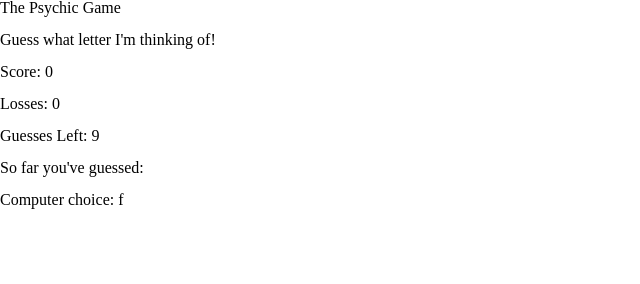
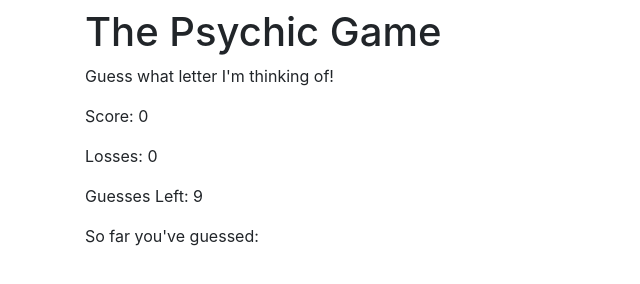
Before and after one commit to cstkpk/Psychic-Game, a plain HTML site: page index.html in a window 1280 px wide. Shown: the whole page, without its empty margins (0-640 px from the left). Drawn offline with nearby package versions, Linux system fonts and the light colour scheme.

Commit message:
Added Bootstrap link to html file

```diff
--- a/assets/javascript/game.js
+++ b/assets/javascript/game.js
@@ -12,9 +12,9 @@ var computerChoice = choices[Math.floor(Math.random() * choices.length)];
 // Let's see what the computer's choice is
 console.log("Computer chooses: " + computerChoice);
     // Delete this later (don't actually want to show the computer's choice)
-    function showComputerChoice() {
-        document.querySelector("#computer-choice").innerHTML = "Computer choice: " + computerChoice;
-    }
+    // function showComputerChoice() {
+    //     document.querySelector("#computer-choice").innerHTML = "Computer choice: " + computerChoice;
+    // }
 
 // Function that updates the score
 function updateScore() {
@@ -47,19 +47,9 @@ function updateGuessesMade() {
         this.computerChoice = this.choices[Math.floor(Math.random() * this.choices.length)];
         console.log("New Computer Choice is: " + computerChoice);
 
-
+        // Can't figure out how to get new computer guess to show on DOM (although don't need this for the homework--would just be nice to know how to do)
+        // computerChoice.textContent = this.computerChoice;
     }
-
-// function newComputerChoice() {
-//     choices[Math.floor(Math.random() * choices.length)];
-//     document.querySelector("#computer-choice").innerHTML = "Computer choice: " + computerChoice;
-// }
-
-// This isn't working -- why?
-// function newComputerChoice() {
-//     computerChoice = choices[Math.floor(Math.random() * choices.length)];
-//     console.log("Computer chooses: " + computerChoice);
-// }
 
 // Function that resets the stats (other than score and losses, which accumulate through all rounds of the game)
 var reset = function() {
@@ -68,8 +58,6 @@ var reset = function() {
     updateGuessesLeft();
     updateGuessesMade();
     newComputerChoice();
-    // computerChoice = choices[Math.floor(Math.random() * choices.length)];
-    // newComputerChoice = computerChoice + newComputerChoice;
 }
 
 // THE GAME
@@ -79,7 +67,7 @@ updateScore();
 updateLosses();
 updateGuessesLeft();
 updateGuessesMade();
-showComputerChoice();
+// showComputerChoice();
 // newComputerChoice();
 
 
--- a/index.html
+++ b/index.html
@@ -4,6 +4,7 @@
 <head>
   <meta charset="UTF-8">
   <link rel="stylesheet" href="assets/css/reset.css">
+  <link rel="stylesheet" href="https://maxcdn.bootstrapcdn.com/bootstrap/4.0.0/css/bootstrap.min.css">
   <!-- Add style.css here -->
 
   <title>Psychic Game</title>
@@ -11,13 +12,15 @@
 
 <body>
 
-    <h1>The Psychic Game</h1><br>
-    <p>Guess what letter I'm thinking of!</p><br>
-    <p id="score"></p><br>
-    <p id="losses"></p><br>
-    <p id="guesses-left"></p><br>
-    <p id="guesses-made"></p><br>
-    <p id="computer-choice"></p>
+    <div class="container">
+        <h1 class="mt-2">The Psychic Game</h1>
+        <p>Guess what letter I'm thinking of!</p>
+        <p id="score"></p>
+        <p id="losses"></p>
+        <p id="guesses-left"></p>
+        <p id="guesses-made"></p>
+        <p id="computer-choice"></p>
+    </div>
 
 
 <script src="assets/javascript/game.js"></script>
```
